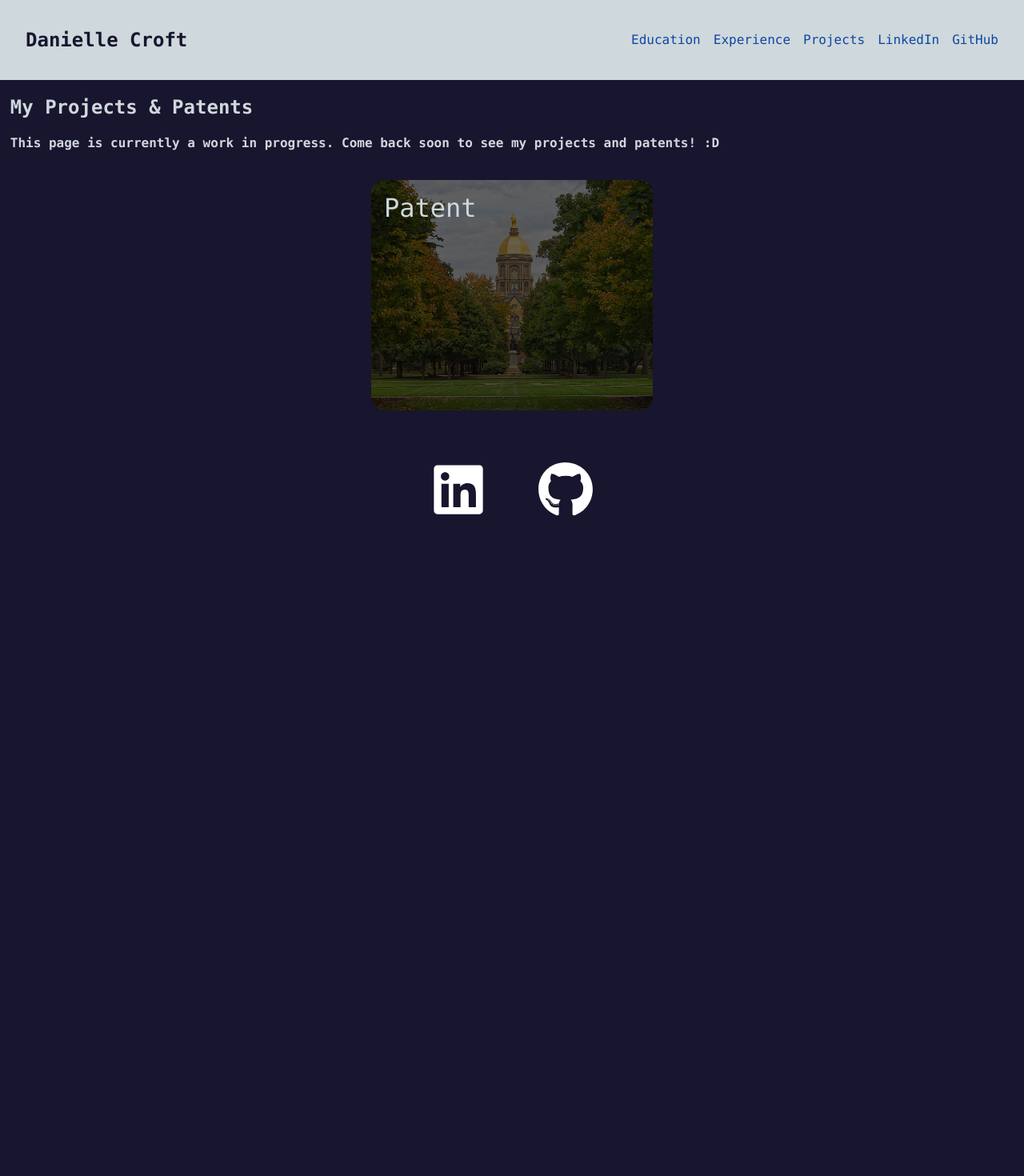
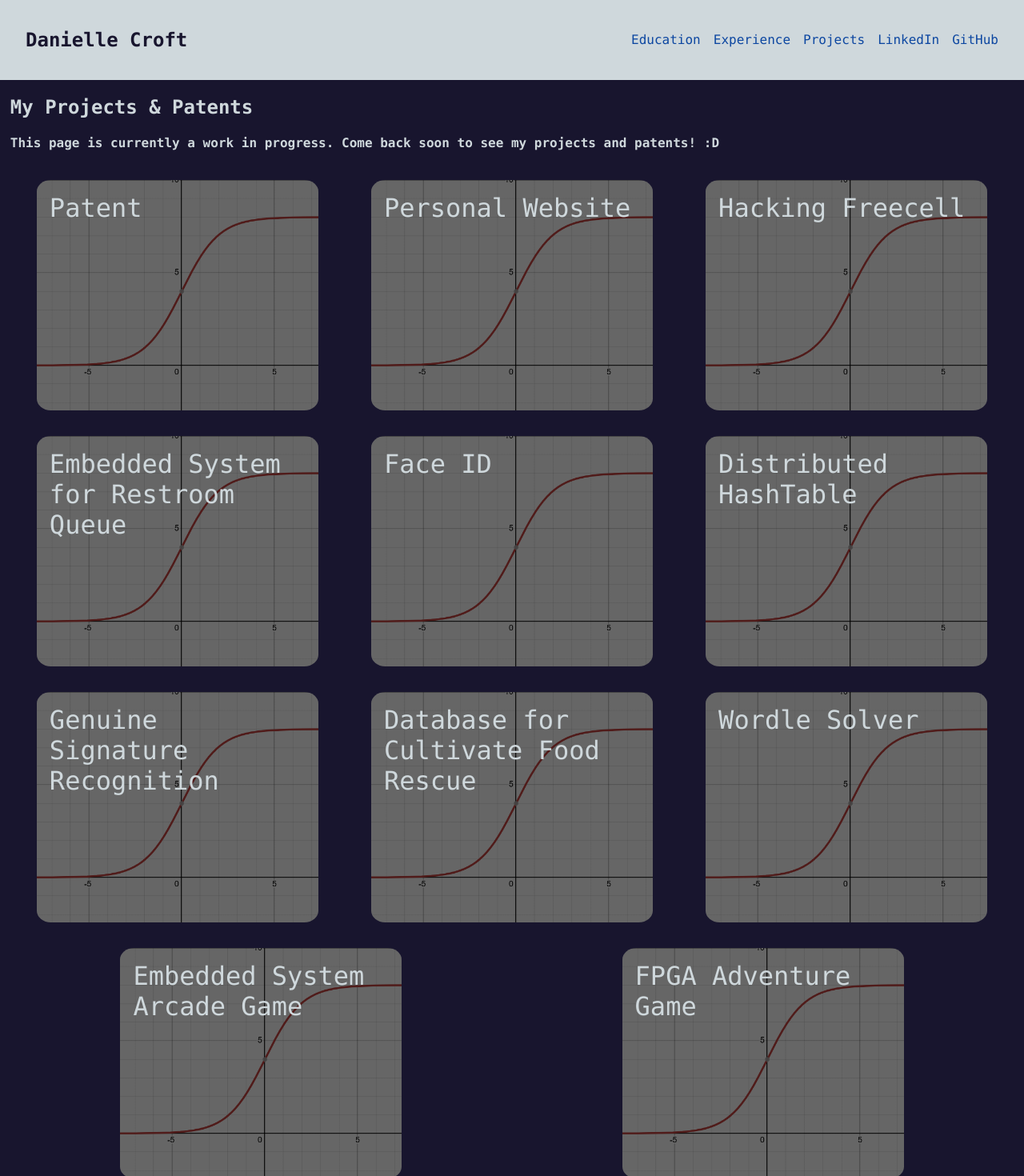
Before and after one commit to daniellec0321/personal-website, a React (Create React App) app: page /projects in a window 1280 px wide. Shown: the top 1470 px of the page at 80% size. Before the commit the page ends 800 px from the top, so only its background shows below. Built offline with nearby package versions, Linux system fonts and the light colour scheme.

Commit message:
Began creating links and images for projects

```diff
--- a/src/App.css
+++ b/src/App.css
@@ -281,10 +281,10 @@ nav a {
 }
 
 .projects-patentLink {
-  background-image: linear-gradient(rgba(0, 0, 0, 0.6), rgba(0, 0, 0, 0.6)), url("images/golden-dome.jpg");
+  background-image: linear-gradient(rgba(0, 0, 0, 0.6), rgba(0, 0, 0, 0.6)), url("images/scurve.png");
 }
 .projects-patentLink:hover {
-  background-image: linear-gradient(rgba(0, 0, 0, 0.5), rgba(0, 0, 0, 0.5)), url("images/golden-dome.jpg");
+  background-image: linear-gradient(rgba(0, 0, 0, 0.5), rgba(0, 0, 0, 0.5)), url("images/scurve.png");
 }
 
 .projects-patentLink {
--- a/src/Components/Projects/Projects.js
+++ b/src/Components/Projects/Projects.js
@@ -2,7 +2,6 @@ import React from "react";
 import Header from "../Header/Header";
 import Footer from "../Footer/Footer";
 import { HashLink } from 'react-router-hash-link';
-import { Link } from "react-router-dom";
 
 function Projects() {
   return (
@@ -13,6 +12,16 @@ function Projects() {
       <h4>This page is currently a work in progress. Come back soon to see my projects and patents! :D</h4>
       <div className="mainPageArticleContainer">
         <HashLink smooth to="/projects#patent" className="projects-patentLink">Patent</HashLink>
+        <HashLink smooth to="/projects#personal-website" className="projects-patentLink">Personal Website</HashLink>
+        <HashLink smooth to="/projects#hacking-freecell" className="projects-patentLink">Hacking Freecell</HashLink>
+        <HashLink smooth to="/projects#restroom-queueing" className="projects-patentLink">Embedded System for Restroom Queue</HashLink>
+        <HashLink smooth to="/projects#face-id" className="projects-patentLink">Face ID</HashLink>
+        <HashLink smooth to="/projects#hashtable" className="projects-patentLink">Distributed HashTable</HashLink>
+        <HashLink smooth to="/projects#signature" className="projects-patentLink">Genuine Signature Recognition</HashLink>
+        <HashLink smooth to="/projects#database" className="projects-patentLink">Database for Cultivate Food Rescue</HashLink>
+        <HashLink smooth to="/projects#wordle-solver" className="projects-patentLink">Wordle Solver</HashLink>
+        <HashLink smooth to="/projects#arcade-game" className="projects-patentLink">Embedded System Arcade Game</HashLink>
+        <HashLink smooth to="/projects#fpga-game" className="projects-patentLink">FPGA Adventure Game</HashLink>
       </div>
     </div>
     <Footer />
```
Also changed, not shown: src/images/scurve.png (added).
